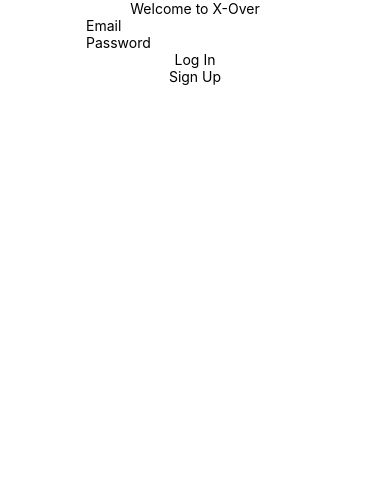
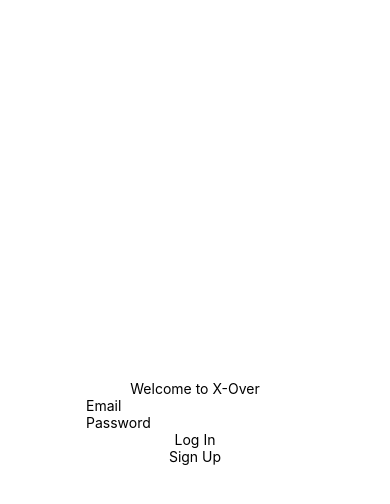
Before and after one commit to pabaill/X-Over, a React Native app: screen / in a window 390 px wide. Shown: the top 504 px of the page. Built offline with nearby package versions, Linux system fonts and the light colour scheme; no server answers.

Commit message:
Login fills screen

```diff
--- a/screens/Login.js
+++ b/screens/Login.js
@@ -24,7 +24,7 @@ export default function Login() {
     };
 
     return (
-      <View style={{ justifyContent: 'center', alignItems: 'center' }}>
+      <View style={{ flex: 1, justifyContent: 'center', alignItems: 'center' }}>
         <Text>Welcome to X-Over</Text>
         <View style={{ justifyContent: 'center', alignItems: 'center' }}>
             <TextInput placeholder="Email" value={email} onChangeText={s => setEmail(s)} />
```
